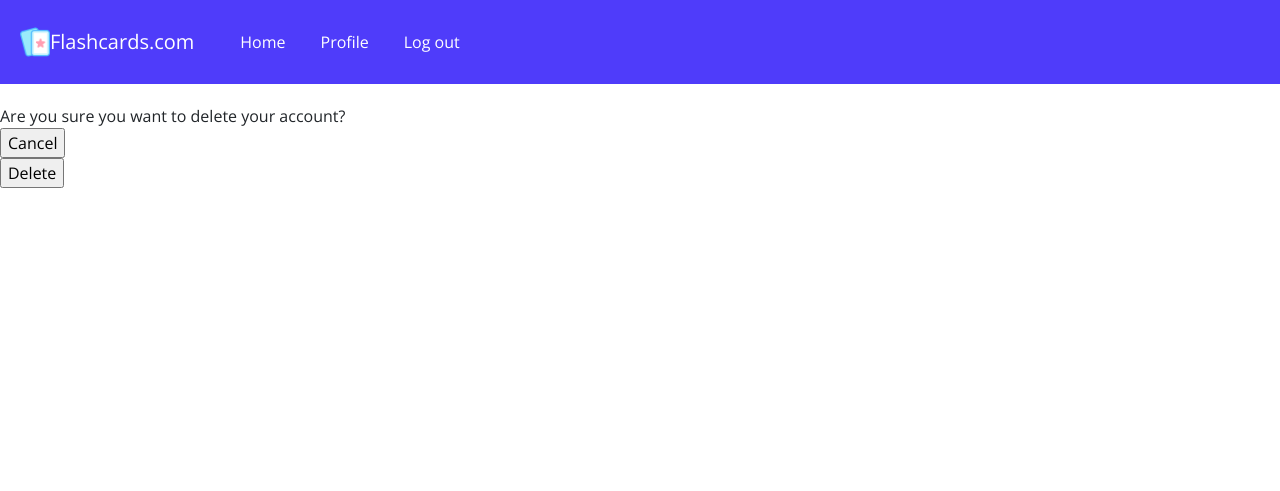
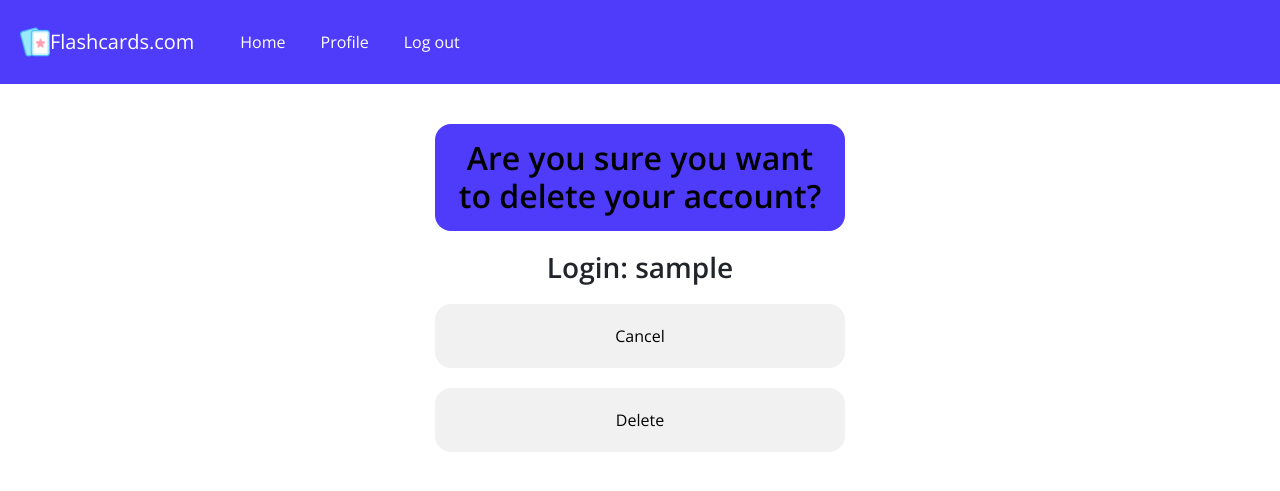
Before and after one commit to starowicz727/TechnologieInternetoweProjekt, a PHP site: page /usun_konto.php in a window 1280 px wide. Shown: the top 491 px of the page. Run offline with PHP 8.4, Linux system fonts and the light colour scheme; the visitor is signed in with stand-in values (Sample User, id 1).

Commit message:
usun konto front

```diff
--- a/Projekt_Strona/usun_konto.php
+++ b/Projekt_Strona/usun_konto.php
@@ -19,7 +19,6 @@
 <body>
 
 <header>
-
     <nav class="navbar navbar-custom navbar-expand-md">
         <a style="color: #ffffff" class="navbar-brand" href="logowanie_ok.php">
             <img src="img/logo.png" width="30" height="30"
@@ -59,14 +58,38 @@ if (!isset($_SESSION["login"])) { //jesli użytkownik sie nie zalogował
     header("Location: logowanie.php");
     exit;
 }
-echo "Are you sure you want to delete your account?";
+?>
 
-echo "<form method=post action=profile.php>";
-echo "<input type=submit value='Cancel'>";
-echo "</form>";
+<div class="account">
+    <div class="container">
+        <div class="account__wrapper">
+            <div class="account__heading">
+                <h2>Are you sure you want to delete your account?</h2>
+            </div>
+            <div class="account__username">
+                <h3>Login: <?= $_SESSION["login"] ?></h3>
+            </div>
+            <div class="account__change-password">
+                <form action="profile.php" method="post">
+                    <input type=submit value='Cancel'>
+                </form>
+            </div>
+            <div class="account__delete-account">
+                <form action="usuwanie_konta_z_bazy.php" method="post">
+                    <input type=submit value='Delete'>
+                </form>
+            </div>
+        </div>
+    </div>
+</div>
 
-echo "<form method=post action=usuwanie_konta_z_bazy.php>";
-echo "<input type=submit value='Delete'>";
-echo "</form>";
+<!--
+// echo "Are you sure you want to delete your account?";
 
-?>
+// echo "<form method=post action=profile.php>";
+// echo "<input type=submit value='Cancel'>";
+// echo "</form>";
+
+// echo "<form method=post action=usuwanie_konta_z_bazy.php>";
+// echo "<input type=submit value='Delete'>";
+// echo "</form>"; -->
```
